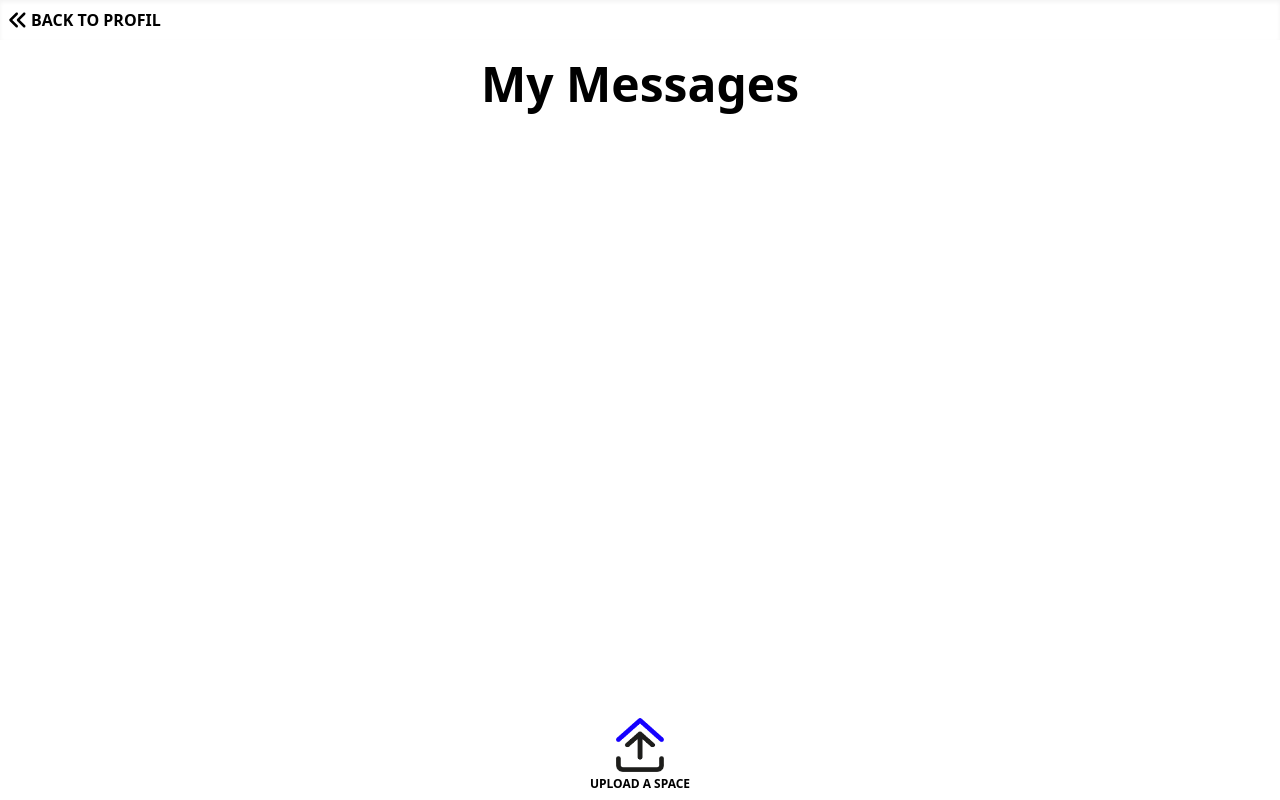
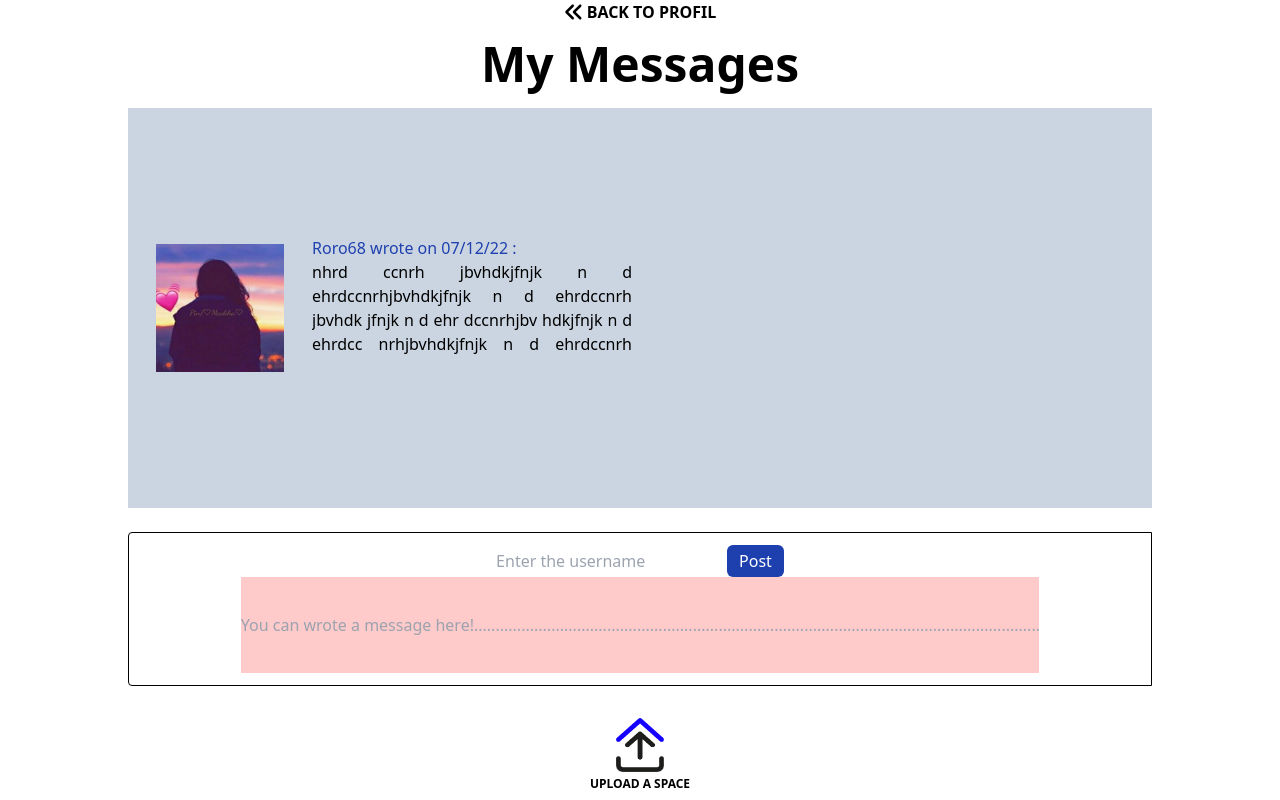
Before and after one commit to fluxnas/emptyUP, a React (Create React App) app in the folder client/: page /messages in a window 1280 px wide. Built offline with nearby package versions, Linux system fonts and the light colour scheme.

Commit message:
page message

```diff
--- /dev/null
+++ b/client/src/components/PostButton.jsx
@@ -0,0 +1,6 @@
+const PostButton = ({onClick}) => {
+    return (
+<button  onClick={onClick} className="bg-blue-800 text-white rounded-md px-3 py-1 text-base font-medium hover:bg-blue-900 focus:outline-none focus:ring-2 focus:ring-blue-800" >Post
+          </button>
+          )}
+export default PostButton
--- a/client/src/components/ProfilePicture.jsx
+++ b/client/src/components/ProfilePicture.jsx
@@ -2,8 +2,9 @@ import { NavLink } from 'react-router-dom'
 import Pp from '../assets/Pp.png';
 const ProfilePicture = () => {
 	return (
-		<div className="hover:scale-125 px-5 ">
-					<img src= {Pp} alt="profile picture" className="  rounded-full  w-32 h-32 " />
+		<div className=" px-5 ">
+					<img src= {Pp} alt="profile picture" className="    m-2 w-32 h-32 " />
+
 
 		</div>
 
--- a/client/src/pages/AnnouncementsPage.jsx
+++ b/client/src/pages/AnnouncementsPage.jsx
@@ -5,22 +5,19 @@ import Left from "../assets/Left.svg";
 const AnnouncementsPage =() => {
 	return(
 	<div className="h-screen flex flex-col ">
-
 		<NavLink to="/profile" className="flex font-bold justify-flex-start p-2 hover:shadow-inner">
         	<img src={Left} alt="back" style={{ height: '20px', marginTop :'2px',marginRight:'3px'}}/>
         	<a className=" text-l hover:decoration-double " alt="filters bar">
         	BACK TO PROFIL
         	</a>
       	</NavLink>
-
 		<h3 className="text-black font-bold text-5xl flex justify-center py-5">
 		Annoucements</h3>
+		<div className="h-screen">
 
-			<div className="h-screen">
       	</div>
 		<NavLink to="/upload">
       		<UploadLogo/>
-
       	</NavLink>
 	</div>
 	)
--- a/client/src/pages/MessagePage.jsx
+++ b/client/src/pages/MessagePage.jsx
@@ -1,23 +1,41 @@
+import { useNavigate } from "react-router-dom";
+import { useRef, useState } from "react";
+import axios from "axios";
 import { NavLink } from 'react-router-dom'
 import UploadLogo from "../components/UploadLogo";
 import Left from "../assets/Left.svg";
+import ProfilePicture from "../components/ProfilePicture"
+const Username="Roro68"
+const date="07/12/22"
 
 const MessagePage =() => {
 	return(
 		<div className="h-screen flex flex-col ">
 
-		<NavLink to="/profile" className="flex font-bold justify-flex-start p-2 hover:shadow-inner">
+		<NavLink to="/messages" className="flex font-bold justify-flex-start p-2 hover:shadow-inner">
         <img src={Left} alt="back" style={{ height: '20px', marginTop :'2px',marginRight:'3px'}}/>
         <a className=" text-l hover:decoration-double " alt="filters bar">
-        BACK TO PROFIL
+        BACK TO MESSAGES
         </a>
       </NavLink>
 
 		<h3 className="text-black font-bold text-5xl flex justify-center py-5">
 			My Messages</h3>
 
-			<div className="h-screen">
-      </div>
+<div className="my-1 flex justify-around mx-30 box-border ">
+			<div className="flex  " >
+				<NavLink to="/message">
+				<ProfilePicture />
+				</NavLink>
+				<div className="flex flex-col  max-w-xs">
+					<h5 className="text-blue-800 p-0 m-0">{Username} wrote on {date} :</h5>
+					<comment className="text-justify text-l h-24 overflow-hidden">
+					nhrd ccnrh jbvhdkjfnjk n d ehrdccnrhjbvhdkjfnjk n d ehrdccnrh jbvhdk jfnjk n d ehr dccnrhjbv hdkjfnjk n d ehrdcc nrhjbvhdkjfnjk n d ehrdccnrh jbvhdkjfnjk n d eh fhbr brf n" fhr" f "hf h rfh rfh hf h fhf h fh' fh 'fh' fh fh 'fh fhthrvkj
+					</comment>
+				</div>
+      		</div>
+      	</div>
+
 		<NavLink to="/upload">
       <UploadLogo/>
 
--- a/client/src/pages/MessagesPage.js
+++ b/client/src/pages/MessagesPage.js
@@ -1,26 +1,90 @@
+import { useNavigate } from "react-router-dom";
+import axios from "axios";
+import { useRef, useState } from "react";
 import { NavLink } from 'react-router-dom'
 import UploadLogo from "../components/UploadLogo";
 import Left from "../assets/Left.svg";
+import ProfilePicture from "../components/ProfilePicture"
+import PostButton from"../components/PostButton"
+
+
+const Username="Roro68"
+const date="07/12/22"
 
 const MessagesPage =() => {
+	const navigate = useNavigate();
+  const inputRefUserName = useRef();
+  const inputRefMessage = useRef();
+  const [isSubmitting, setIsSubmitting] = useState(false);
+
+  const onSubmitHandler = (event) => {
+    event.preventDefault();
+    console.log(inputRefMessage.current.value);
+    console.log(inputRefUserName.current.value);
+    navigate("/upload");
+    setIsSubmitting(true);
+    const data = {
+        userName: inputRefUserName.current.value,
+        message: inputRefMessage.current.value
+    };
+    axios.post('/api/user/message', data)
+        .then(response => {
+            console.log(response.data);
+            setIsSubmitting(false);
+        })
+        .catch(error => {
+            console.log(error);
+            setIsSubmitting(false);
+        });
+  };
 	return(
-		<div className="h-screen flex flex-col ">
-
-		<NavLink to="/profile" className="flex font-bold justify-flex-start p-2 hover:shadow-inner">
+	<div className="h-screen flex flex-col justify-between items-center   ">
+<div>
+		<NavLink to="/profile" className="flex font-bold justify-flex-start  hover:shadow-inner">
         	<img src={Left} alt="back" style={{ height: '20px', marginTop :'2px',marginRight:'3px'}}/>
-        <a className=" text-l hover:decoration-double " alt="filters bar">
+        	<a className=" text-l hover:decoration-double text-left " alt="filters bar">
         	BACK TO PROFIL
         	</a>
       	</NavLink>
+      	</div>
 
-		<h3 className="text-black font-bold text-5xl flex justify-center py-5">
+		<h3 className="text-black font-bold text-5xl flex justify-center py-2">
 			My Messages</h3>
 
-			<div className="h-screen">
+		<div className="h-2/4 w-4/5 my-1 flex justify-between items-center  mx-30 bg-slate-300">
+			<div className="flex ">
+				<NavLink to="/message">
+				<ProfilePicture />
+				</NavLink>
+				<div className="flex flex-col  max-w-xs">
+					<h5 className="text-blue-800 p-0 m-0">{Username} wrote on {date} :</h5>
+					<comment className="text-justify text-m h-24 overflow-hidden ">
+					nhrd ccnrh jbvhdkjfnjk n d ehrdccnrhjbvhdkjfnjk n d ehrdccnrh jbvhdk jfnjk n d ehr dccnrhjbv hdkjfnjk n d ehrdcc nrhjbvhdkjfnjk n d ehrdccnrh jbvhdkjfnjk n d eh fhbr brf n" fhr" f "hf h rfh rfh hf h fhf h fh' fh 'fh' fh fh 'fh fhthrvkj
+					</comment>
 				</div>
+      		</div>
+      	</div>
+
+      	<form className="p-3 m-3 flex flex-col items-center border border-black rounded-l w-4/5" onSubmit={(event) => {
+        onSubmitHandler(event)
+      }}>
+        		<div className="flex justify-around">
+          			<input
+            		type="text"
+            		placeholder="Enter the username"
+            		ref={inputRefUserName}
+          			/>
+          			<PostButton type="submit"/>
+          		</div>
+          		<input className="w-4/5  bg-red-200 flex  h-24"
+            	type="text"
+            	placeholder="You can wrote a message here!..........................................................................................................................................................................................................."
+            	ref={inputRefMessage}
+          		/>
+      	</form>
+
 		<NavLink to="/upload">
       		<UploadLogo/>
-
       </NavLink>
 	</div>
 	)
```
Also changed, not shown: 1 other file (tests, documents, lock files or other folders). Lines whose indentation alone changed are shown as unchanged.
